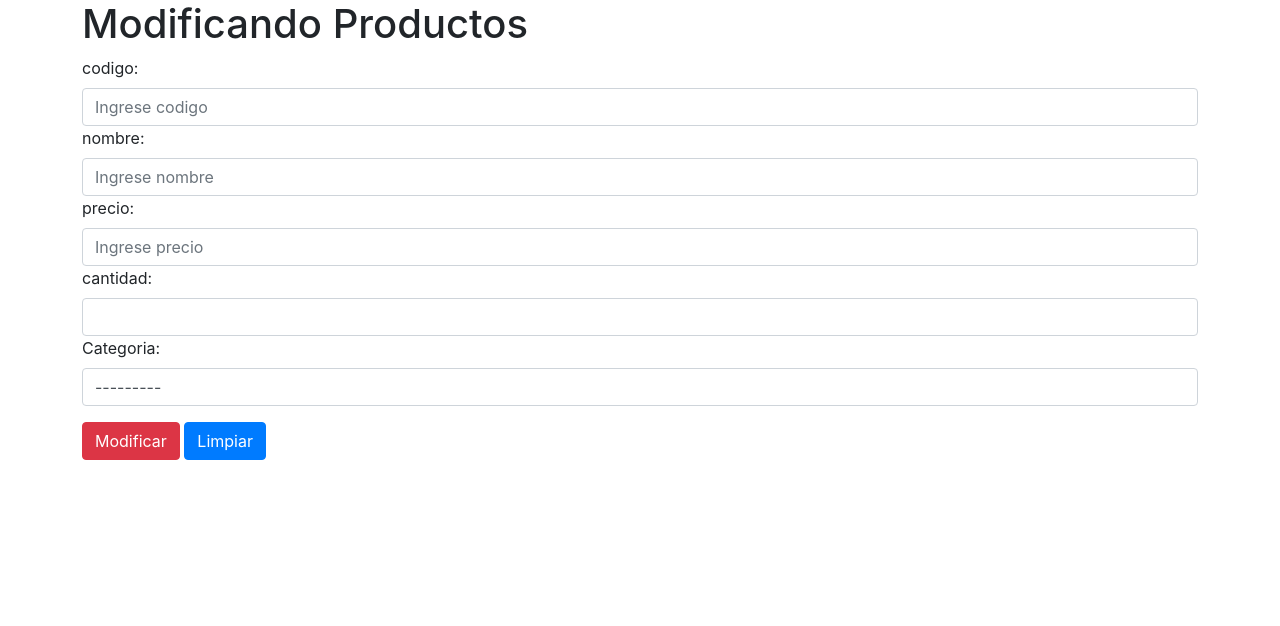
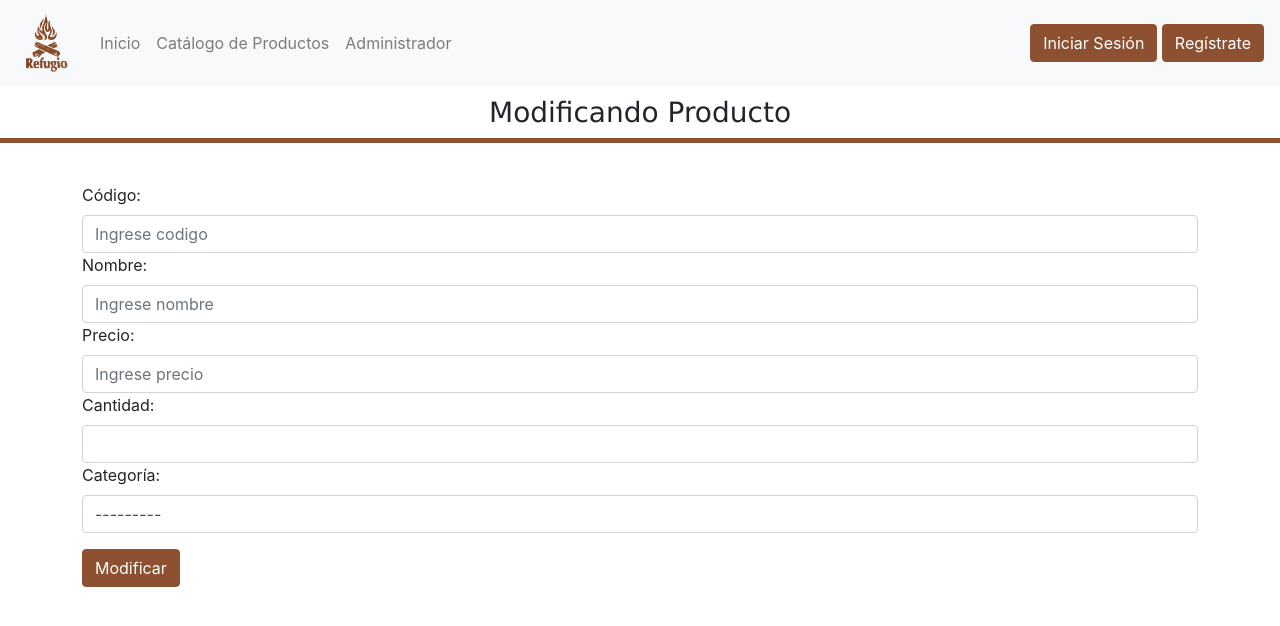
Before and after one commit to bastiSb/Experiencia3Backend_TorresSepulvedaZamarin_006D, a Django app: template Exp3Backend/refugio/templates/refugio/form_modificar.html in a window 1280 px wide. Shown: the top 626 px of the page. Run offline with Django 3.2, Linux system fonts and the light colour scheme; the template is opened without the code that fills it: values that come from a table or form of the project are taken from there, others are empty.

Commit message:
4. Mejoras en Templates del CRUD

```diff
--- a/Exp3Backend/refugio/forms.py
+++ b/Exp3Backend/refugio/forms.py
@@ -13,11 +13,11 @@ class ProductoForm(forms.ModelForm):
         fields = ['idProducto', 'nombreProducto', 'precioProducto', 'cantProducto',
         'categoria']
         labels ={
-            'idProducto': 'codigo',
-            'nombreProducto': 'nombre',
-            'precioProducto': 'precio',
-            'cantProducto': 'cantidad',
-            'categoria': 'Categoria',
+            'idProducto': 'Código',
+            'nombreProducto': 'Nombre',
+            'precioProducto': 'Precio',
+            'cantProducto': 'Cantidad',
+            'categoria': 'Categoría',
         }
         widgets={
             'idProducto': forms.TextInput(
--- a/Exp3Backend/refugio/templates/refugio/form_modificar.html
+++ b/Exp3Backend/refugio/templates/refugio/form_modificar.html
@@ -1,21 +1,50 @@
 <!DOCTYPE html>
 <html lang="en">
 <head>
+    {% load static %}
     <meta charset="UTF-8">
     <meta http-equiv="X-UA-Compatible" content="IE=edge">
     <meta name="viewport" content="width=device-width, initial-scale=1.0">
     <link href="https://cdn.jsdelivr.net/npm/bootstrap@5.0.1/dist/css/bootstrap.min.css" rel="stylesheet" integrity="sha384-+0n0xVW2eSR5OomGNYDnhzAbDsOXxcvSN1TPprVMTNDbiYZCxYbOOl7+AMvyTG2x" crossorigin="anonymous">
-
+    <link rel="stylesheet" type="text/css" href="{%static 'css/estilos.css'%}">
     <link rel="stylesheet" href="cdn.jsdelivr.net/npm/bootstrap@4.6.0/dist/css/bootstrap.min.css" integrity="sha384-B0vP5xmATw1+K9KRQjQERJvTumQW0nPEzvF6L/Z6nronJ3oUOFUFpCjEUQouq2+l" crossorigin="anonymous">
     <title>Modificando Productos</title>
 
 </head>
 <body>
+    <nav class="navbar navbar-expand-sm navbar-light bg-light fixed-top ">
+        <button class="navbar-toggler " type="button" data-toggle="collapse" data-target="#opciones">
+        <span class="navbar-toggler-icon"></span>
+        </button>
+        {% load static %}
+        <!-- insertar logo -->
+        <a class="navbar-brand " href="#">
+          <img src="{%static 'img/logo.png'%}" width="60" height="60" alt="">
+        </a>
+        <div class="collapse navbar-collapse " id="opciones">
+          <ul class="navbar-nav">
+            <li class="nav-item ">
+              <a class="nav-link" href="{% url 'Index' %}">Inicio</a>
+            </li>
+            <li class="nav-item ">
+              <a class="nav-link" href="#">Catálogo de Productos</a>
+            </li>
+            <li class="nav-item">
+              <a class="nav-link" href="{% url 'form_ver' %}">Administrador</a>
+            </li>
+          </ul>
+        </div>
+          <!-- insertar botones -->
+        <div >
+          <a href="#" button type="button" class="btn btn-primary" id="btnprueba">Iniciar Sesión</button></a>
+          <a href="#" button type="button" class="btn btn-primary" id="btnprueba">Regístrate</button></a>
+        </div>
+    </nav>
+    <br><br><br><br>
+    <div class="galeria">
+        <h3>Modificando Producto</h3>
+        <div class="linea"></div>
     <div class="container">
-        <div class="row">
-            <h1>Modificando Productos</h1>
-        </div>
-
         <div class="row">
                 <form method="POST" action="#" id="formulario">
                     {%csrf_token%}
@@ -25,11 +54,9 @@
 
 
                         <div class="form-group">
-                         <input type="submit" class="btn btn-danger" id="modificar" value="Modificar">
-                        <input type="reset" class="btn btn-primary" id="limpiar" value="Limpiar">
+                         <input type="submit" class="btn btn-danger" id="btnprueba" value="Modificar">
                     </div>
                 </form>
-
         </div>
     </div>
 </body>
```
